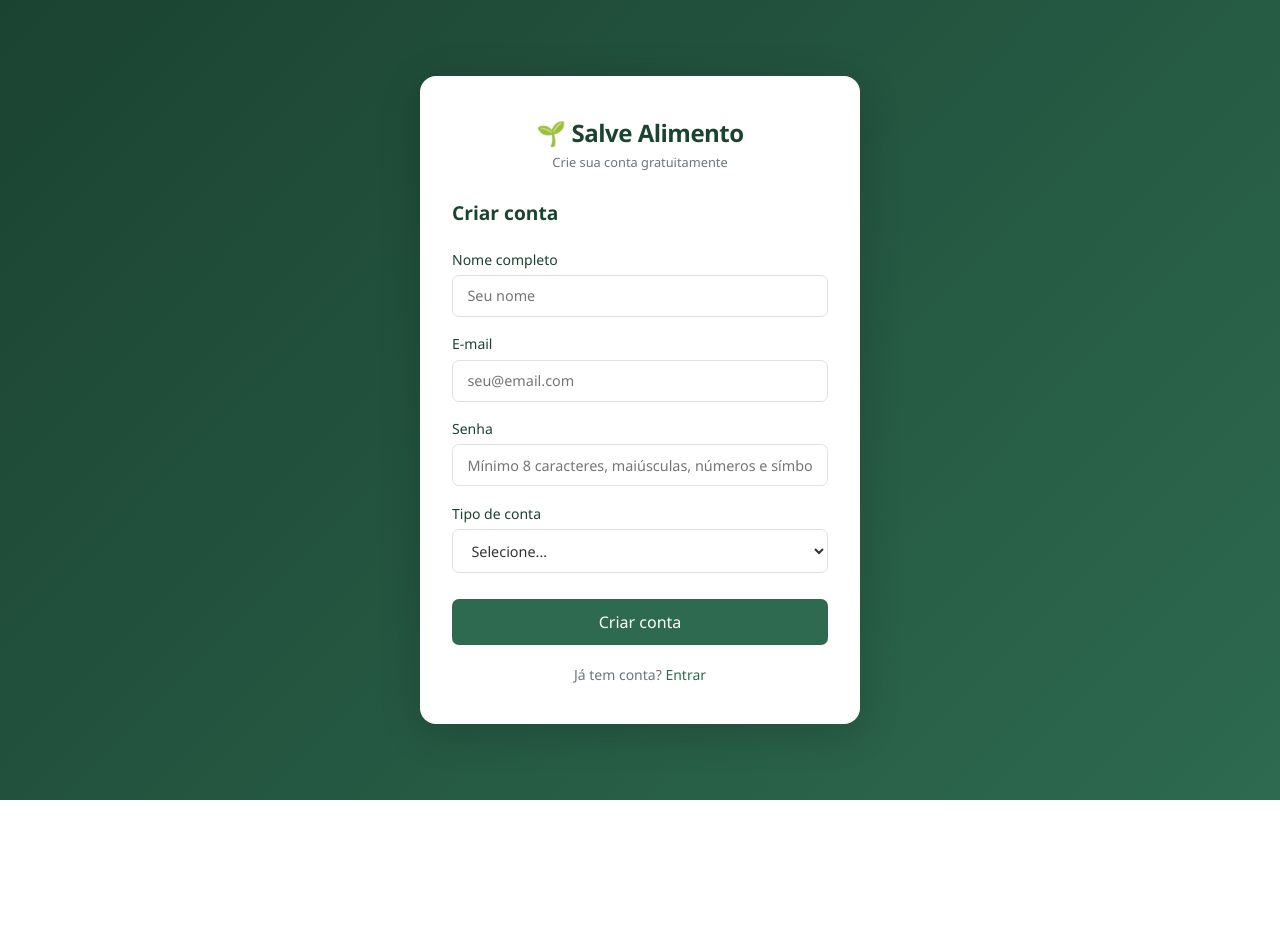
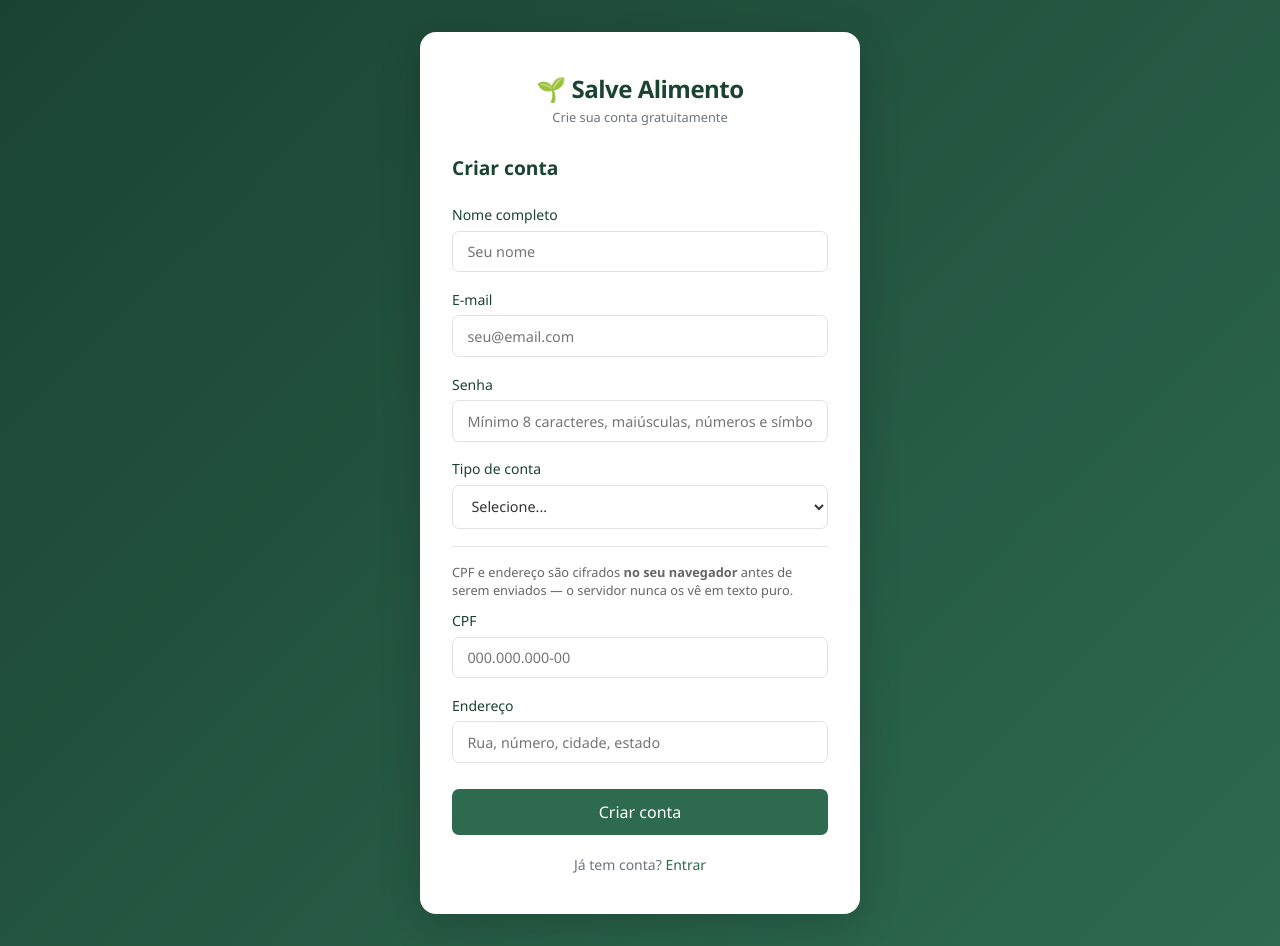
Before and after one commit to edonlc/salve-alimento, a PHP site: page /cadastrar in a window 1280 px wide. Before the commit the page ends 800 px from the top, so only its background shows below. Run offline with PHP 8.4, Linux system fonts and the light colour scheme.

Commit message:
feat: cifra CPF e endereco no browser durante o cadastro

```diff
--- a/src/Views/auth/cadastro.php
+++ b/src/Views/auth/cadastro.php
@@ -28,7 +28,7 @@ unset($_SESSION['erro']);
             <div class="alerta alerta-erro"><?= htmlspecialchars($erro) ?></div>
         <?php endif; ?>
 
-        <form method="POST" action="/cadastrar">
+        <form method="POST" action="/cadastrar" id="form-cadastro">
             <div class="form-grupo">
                 <label for="nome">Nome completo</label>
                 <input type="text" id="nome" name="nome" required autocomplete="name"
@@ -53,6 +53,32 @@ unset($_SESSION['erro']);
                     <option value="receptor_familia">Família em vulnerabilidade — preciso de alimentos</option>
                 </select>
             </div>
+
+            <hr style="border:none;border-top:1px solid #e5e7eb;margin:1rem 0">
+            <p style="font-size:.8rem;color:#666;margin-bottom:.75rem">
+                CPF e endereço são cifrados <strong>no seu navegador</strong> antes de serem enviados — o servidor nunca os vê em texto puro.
+            </p>
+
+            <div class="form-grupo">
+                <label for="cpf">CPF</label>
+                <input type="text" id="cpf" name="_cpf_plain" required
+                       placeholder="000.000.000-00" maxlength="14" inputmode="numeric"
+                       autocomplete="off">
+            </div>
+            <div class="form-grupo">
+                <label for="endereco">Endereço</label>
+                <input type="text" id="endereco" name="_endereco_plain" required
+                       placeholder="Rua, número, cidade, estado"
+                       autocomplete="off">
+            </div>
+
+            <!-- campos hidden preenchidos pelo JS com os blobs cifrados -->
+            <input type="hidden" id="cpf_enc"      name="cpf_enc">
+            <input type="hidden" id="endereco_enc" name="endereco_enc">
+            <input type="hidden" id="chave_enc"    name="chave_enc">
+
+            <div id="status-cadastro" style="display:none;margin-bottom:.75rem"></div>
+
             <button type="submit" class="btn btn-primario">Criar conta</button>
         </form>
 
@@ -62,5 +88,6 @@ unset($_SESSION['erro']);
     </div>
 </div>
 
+<script src="/assets/js/cadastro.js"></script>
 </body>
 </html>
```
Also changed, not shown: public/assets/js/cadastro.js (added).
